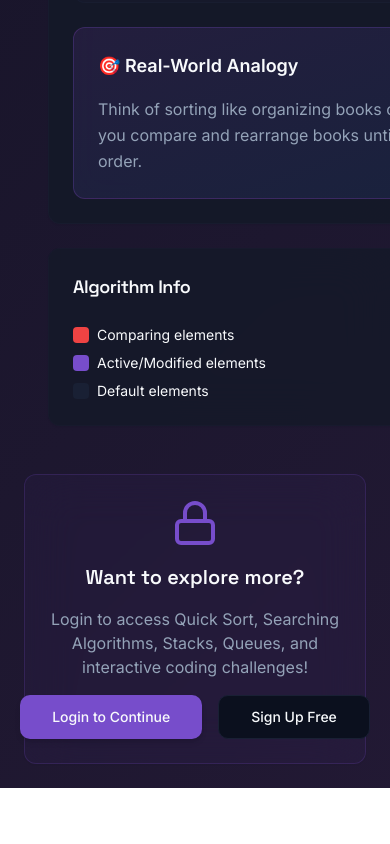
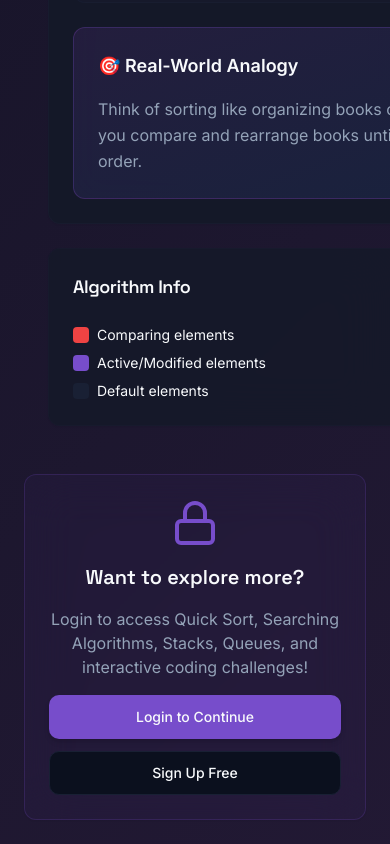
Before and after one commit to aditya34-cyber/dsa-website, a React (Vite) app: page / in a window 390 px wide. Shown: the part 1994-2838 px from the top of the page. Before the commit the page ends 2782 px from the top, so only its background shows below. Built offline with nearby package versions, Linux system fonts and the light colour scheme.

Commit message:
Refactor BubbleSortPreview component for readability

```diff
--- a/src/components/BubbleSortPreview.tsx
+++ b/src/components/BubbleSortPreview.tsx
@@ -1,7 +1,13 @@
 import { useState } from "react";
 import { AlgorithmVisualizer } from "@/components/AlgorithmVisualizer";
 import { generateBubbleSortSteps } from "@/algorithms/bubbleSort";
-import { Card, CardContent, CardDescription, CardHeader, CardTitle } from "@/components/ui/card";
+import {
+  Card,
+  CardContent,
+  CardDescription,
+  CardHeader,
+  CardTitle,
+} from "@/components/ui/card";
 import { Button } from "@/components/ui/button";
 import { useNavigate } from "react-router-dom";
 import { Lock } from "lucide-react";
@@ -14,15 +20,22 @@ const BubbleSortPreview = () => {
 
   const steps = generateBubbleSortSteps(currentData);
 
-  const renderSortElement = (value: number, index: number, isHighlighted: boolean, isComparing: boolean) => (
+  const renderSortElement = (
+    value: number,
+    index: number,
+    isHighlighted: boolean,
+    isComparing: boolean
+  ) => (
     <div className="flex flex-col items-center gap-2">
       <div
         className="flex items-end justify-center p-2 min-w-[50px] text-white font-bold text-sm rounded-t transition-all duration-300"
         style={{
           height: `${(value / 100) * 150 + 40}px`,
-          backgroundColor: isComparing ? 'hsl(var(--destructive))' :
-                          isHighlighted ? 'hsl(var(--primary))' :
-                          'hsl(var(--muted-foreground))'
+          backgroundColor: isComparing
+            ? "hsl(var(--destructive))"
+            : isHighlighted
+            ? "hsl(var(--primary))"
+            : "hsl(var(--muted-foreground))",
         }}
       >
         {value}
@@ -35,14 +48,18 @@ const BubbleSortPreview = () => {
     <div className="space-y-6">
       <Card className="glass-card bg-accent/5 border-accent/20">
         <CardHeader>
-          <CardTitle className="font-space text-2xl">Preview: Bubble Sort Algorithm</CardTitle>
+          <CardTitle className="font-space text-2xl">
+            Preview: Bubble Sort Algorithm
+          </CardTitle>
           <CardDescription>
-            Watch how Bubble Sort works! Login to access all algorithms, visualizations, and practice challenges.
+            Watch how Bubble Sort works! Login to access all algorithms,
+            visualizations, and practice challenges.
           </CardDescription>
         </CardHeader>
         <CardContent>
           <p className="text-sm text-muted-foreground mb-4">
-            Bubble Sort repeatedly steps through the list, compares adjacent elements and swaps them if they are in the wrong order.
+            Bubble Sort repeatedly steps through the list, compares adjacent
+            elements and swaps them if they are in the wrong order.
           </p>
         </CardContent>
       </Card>
@@ -66,21 +83,23 @@ const BubbleSortPreview = () => {
               Want to explore more?
             </h3>
             <p className="text-muted-foreground">
-              Login to access Quick Sort, Searching Algorithms, Stacks, Queues, and interactive coding challenges!
+              Login to access Quick Sort, Searching Algorithms, Stacks, Queues,
+              and interactive coding challenges!
             </p>
-            <div className="flex gap-4 justify-center">
+            <div className="flex flex-wrap justify-center gap-3 sm:gap-4">
               <Button
                 size="lg"
                 onClick={() => navigate("/auth")}
-                className="transition-all duration-200 hover:scale-105 active:scale-95 shadow-md hover:shadow-glow"
+                className="w-full sm:w-auto transition-all duration-200 hover:scale-105 active:scale-95 shadow-md hover:shadow-glow"
               >
                 Login to Continue
               </Button>
+
               <Button
                 size="lg"
                 variant="outline"
                 onClick={() => navigate("/auth")}
-                className="transition-all duration-200 hover:scale-105 active:scale-95 hover:shadow-md"
+                className="w-full sm:w-auto transition-all duration-200 hover:scale-105 active:scale-95 hover:shadow-md"
               >
                 Sign Up Free
               </Button>
```
